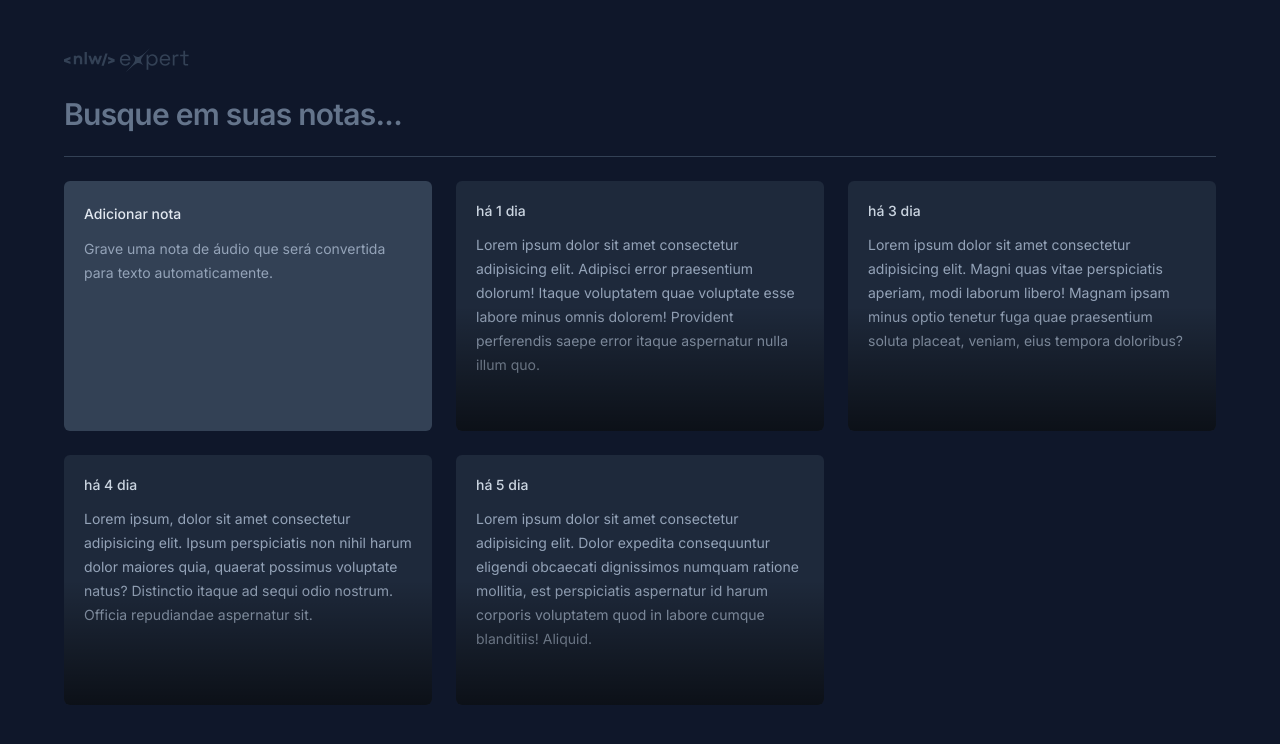
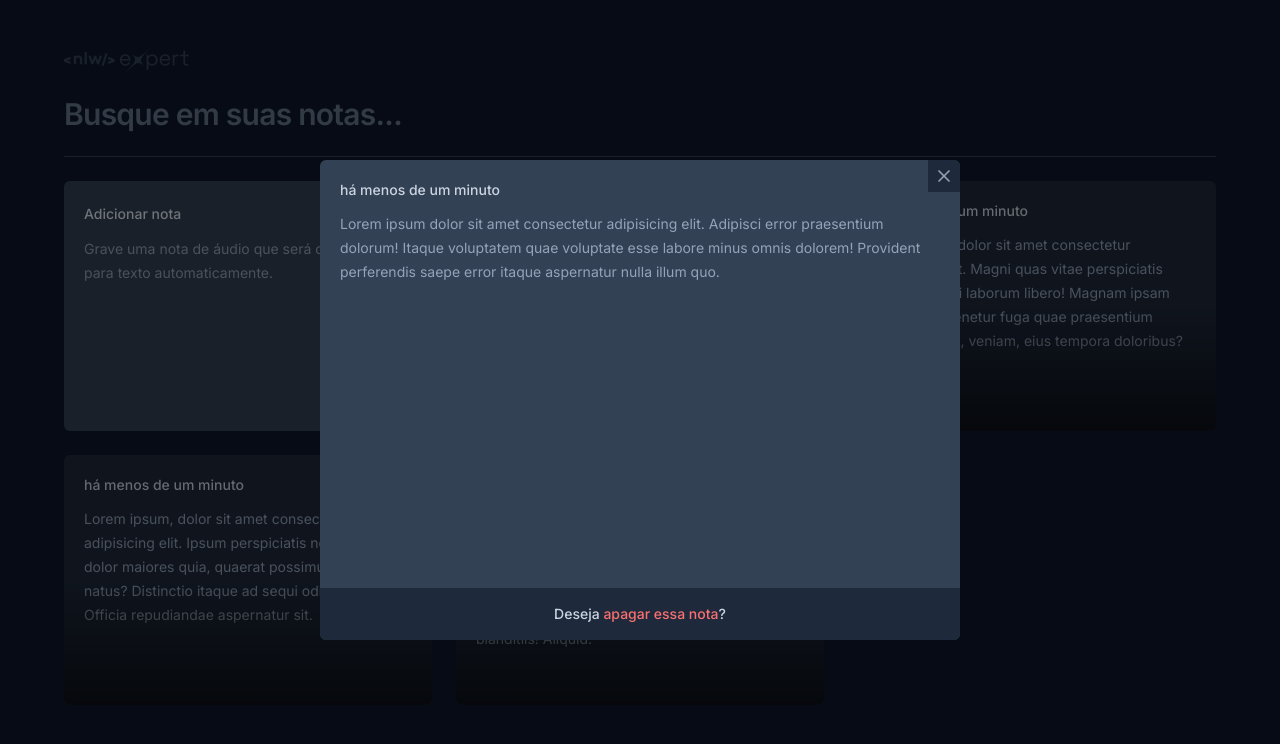
Before and after one commit to ogustavohp/notes, a React (Vite) app: page / in a window 1280 px wide. Both pictures are taken after a click on the button 640 px from the left and 306 px from the top of the page. Shown: the top 744 px of the page. Built offline with nearby package versions, Linux system fonts and the light colour scheme.

Commit message:
update note-card

```diff
--- a/src/components/note-card/grid-note-card.tsx
+++ b/src/components/note-card/grid-note-card.tsx
@@ -6,22 +6,22 @@ export function GridNoteCard() {
     <div className="grid auto-rows-[250px] grid-cols-3 gap-6">
       <NewNoteCard />
       <NoteCard
-        title="há 1 dia"
-        description="Lorem ipsum dolor sit amet consectetur adipisicing elit. Adipisci error praesentium dolorum! Itaque voluptatem quae voluptate esse labore minus omnis dolorem! Provident perferendis saepe error itaque aspernatur nulla illum quo."
+        date={new Date()}
+        content="Lorem ipsum dolor sit amet consectetur adipisicing elit. Adipisci error praesentium dolorum! Itaque voluptatem quae voluptate esse labore minus omnis dolorem! Provident perferendis saepe error itaque aspernatur nulla illum quo."
       />
       <NoteCard
-        title="há 3 dia"
-        description="Lorem ipsum dolor sit amet consectetur adipisicing elit. Magni quas vitae perspiciatis aperiam, modi laborum libero! Magnam ipsam minus optio tenetur fuga quae praesentium soluta placeat, veniam, eius tempora doloribus?"
+        date={new Date()}
+        content="Lorem ipsum dolor sit amet consectetur adipisicing elit. Magni quas vitae perspiciatis aperiam, modi laborum libero! Magnam ipsam minus optio tenetur fuga quae praesentium soluta placeat, veniam, eius tempora doloribus?"
       />
 
       <NoteCard
-        title="há 4 dia"
-        description="Lorem ipsum, dolor sit amet consectetur adipisicing elit. Ipsum perspiciatis non nihil harum dolor maiores quia, quaerat possimus voluptate natus? Distinctio itaque ad sequi odio nostrum. Officia repudiandae aspernatur sit."
+        date={new Date()}
+        content="Lorem ipsum, dolor sit amet consectetur adipisicing elit. Ipsum perspiciatis non nihil harum dolor maiores quia, quaerat possimus voluptate natus? Distinctio itaque ad sequi odio nostrum. Officia repudiandae aspernatur sit."
       />
 
       <NoteCard
-        title="há 5 dia"
-        description="Lorem ipsum dolor sit amet consectetur adipisicing elit. Dolor expedita consequuntur eligendi obcaecati dignissimos numquam ratione mollitia, est perspiciatis aspernatur id harum corporis voluptatem quod in labore cumque blanditiis! Aliquid."
+        date={new Date()}
+        content="Lorem ipsum dolor sit amet consectetur adipisicing elit. Dolor expedita consequuntur eligendi obcaecati dignissimos numquam ratione mollitia, est perspiciatis aspernatur id harum corporis voluptatem quod in labore cumque blanditiis! Aliquid."
       />
     </div>
   )
--- a/src/components/note-card/note-cards.tsx
+++ b/src/components/note-card/note-cards.tsx
@@ -1,15 +1,53 @@
+import * as Dialog from '@radix-ui/react-dialog'
+import { formatDistanceToNow } from 'date-fns'
+import { ptBR } from 'date-fns/locale'
+import { X } from 'lucide-react'
+
 interface NoteCardProps {
-  title: string
-  description: string
+  date: Date
+  content: string
 }
 
-export function NoteCard({ title, description }: NoteCardProps) {
+export function NoteCard({ date, content }: NoteCardProps) {
   return (
-    <button className="relative flex flex-col gap-3 overflow-hidden rounded-md bg-slate-800 p-5 text-left outline-none hover:ring-2 hover:ring-slate-600 focus-visible:ring-2 focus-visible:ring-lime-400">
-      <span className="text-sm font-medium text-slate-300">{title}</span>
-      <p className="text-sm leading-6 text-slate-400">{description}</p>
+    <Dialog.Root>
+      <Dialog.Trigger className="relative flex flex-col gap-3 overflow-hidden rounded-md bg-slate-800 p-5 text-left outline-none hover:ring-2 hover:ring-slate-600 focus-visible:ring-2 focus-visible:ring-lime-400">
+        <span className="text-sm font-medium text-slate-300">
+          {formatDistanceToNow(date, { locale: ptBR, addSuffix: true })}
+        </span>
 
-      <div className="pointer-events-none absolute bottom-0 left-0 right-0 h-1/2 bg-gradient-to-t from-black/60 to-black/0" />
-    </button>
+        <p className="text-sm leading-6 text-slate-400">{content}</p>
+
+        <div className="pointer-events-none absolute bottom-0 left-0 right-0 h-1/2 bg-gradient-to-t from-black/60 to-black/0" />
+      </Dialog.Trigger>
+
+      <Dialog.Portal>
+        <Dialog.Overlay className="fixed inset-0 bg-black/50">
+          <Dialog.Content className="fixed left-1/2 top-1/2 flex h-[60vh] w-full max-w-[40rem] -translate-x-1/2 -translate-y-1/2 flex-col overflow-hidden rounded-md bg-slate-700 outline-none">
+            <Dialog.Close className="absolute right-0 top-0 bg-slate-800 p-1.5 text-slate-400 hover:text-slate-100">
+              <X className="size-5" />
+            </Dialog.Close>
+            <div className="flex flex-1 flex-col gap-3 p-5">
+              <span className="text-sm font-medium text-slate-300">
+                {formatDistanceToNow(date, { locale: ptBR, addSuffix: true })}
+              </span>
+
+              <p className="text-sm leading-6 text-slate-400">{content}</p>
+            </div>
+
+            <button
+              type="button"
+              className="group w-full bg-slate-800 py-4 text-center text-sm font-medium text-slate-300"
+            >
+              Deseja{' '}
+              <span className="text-red-400 group-hover:underline">
+                apagar essa nota
+              </span>
+              ?
+            </button>
+          </Dialog.Content>
+        </Dialog.Overlay>
+      </Dialog.Portal>
+    </Dialog.Root>
   )
 }
```
